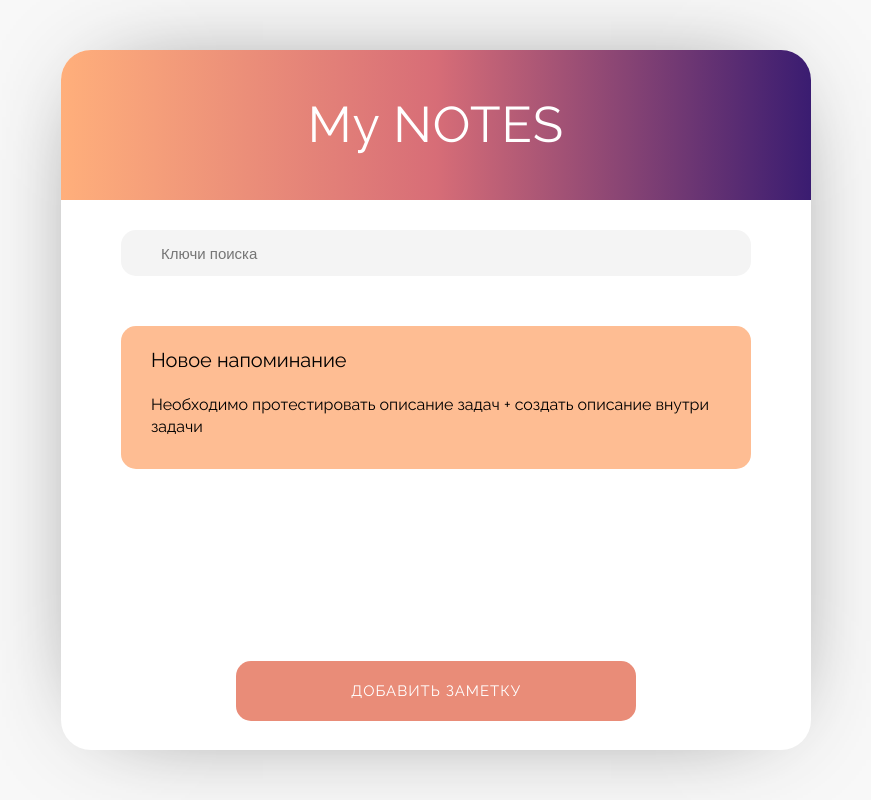
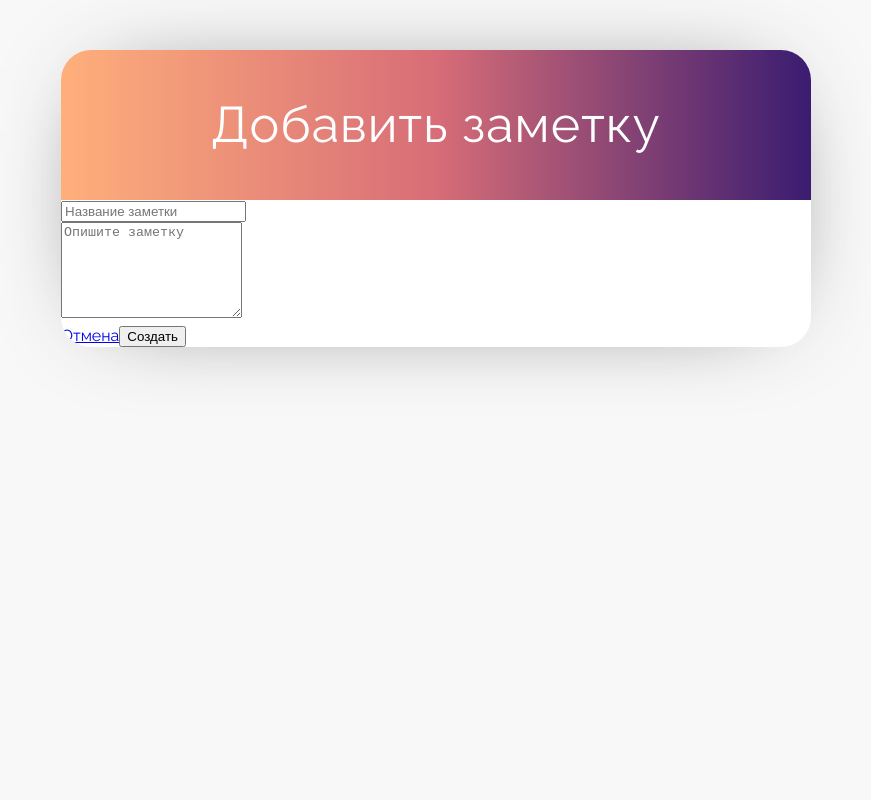
Before and after one commit to EugeneParhomenko/Note-app, an Angular app: page /note in a window 1280 px wide. Shown: the whole page, without its empty margins (204-1075 px from the left). Built offline with nearby package versions, Linux system fonts and the light colour scheme; data requests are answered from the project's data file.

Commit message:
start add/change functions

```diff
--- a/src/app/app.component.html
+++ b/src/app/app.component.html
@@ -1,12 +1,3 @@
 <div class="notesBody">
-  <div class="notes-header">
-    <h1>My NOTES</h1>
-  </div>
-  <edm-notes-filter></edm-notes-filter>
-  <div class="notes-wrapper">
-    <edm-notes-list></edm-notes-list>
-  </div>
-  <div class="notes-footer">
-    <button class="notes-add">Добавить заметку</button>
-  </div>
+  <router-outlet></router-outlet>
 </div>
--- a/src/app/app.component.ts
+++ b/src/app/app.component.ts
@@ -6,5 +6,11 @@ import { Component } from '@angular/core';
   styleUrls: ['./app.component.scss']
 })
 export class AppComponent {
-  title = 'note-app';
+  title = 'My NOTE';
+
+  addFlag:boolean = false;
+
+  public toggleFlag(flag:boolean){
+    return flag = !flag;
+  }
 }
--- a/src/app/app.module.ts
+++ b/src/app/app.module.ts
@@ -1,21 +1,35 @@
 import { BrowserModule } from '@angular/platform-browser';
 import { NgModule } from '@angular/core';
+
+import {Routes, RouterModule} from '@angular/router';
 
 import { AppComponent } from './app.component';
 import { HttpClientModule } from '@angular/common/http';
 import { NotesListComponent } from './notes-list/notes-list.component';
-import { NotesFilterComponent } from './notes-filter/notes-filter.component';
+import { NotesFilterComponent } from './notes-list/notes-filter/notes-filter.component';
 import { NoteService } from './coomon/services/note.service';
+import { NotesItemComponent } from './notes-item/notes-item.component';
+import { FormsModule } from '@angular/forms';
+
+const appRoutes: Routes =[
+  { path: 'note', component: NotesItemComponent},
+  { path: 'note/:id', component: NotesItemComponent},
+  { path: '', component: NotesListComponent},
+  { path: '**', redirectTo: '/'}
+];
 
 @NgModule({
   declarations: [
     AppComponent,
     NotesListComponent,
-    NotesFilterComponent
+    NotesFilterComponent,
+    NotesItemComponent
   ],
   imports: [
     BrowserModule,
-    HttpClientModule
+    HttpClientModule,
+    FormsModule,
+    RouterModule.forRoot(appRoutes)
   ],
   providers: [NoteService],
   bootstrap: [AppComponent]
--- /dev/null
+++ b/src/app/notes-item/notes-item.component.html
@@ -0,0 +1,32 @@
+<div class="notes-header">
+    <h1 *ngIf="!id">Добавить заметку</h1>
+    <h1 *ngIf="id">Редактор заметки</h1>
+</div>
+<div class="notes-form" *ngIf="!id">
+    <form #f="ngForm" (ngSubmit)="addNote(f)">
+        <div class="title">
+            <input type="text" name="title" class="form-item" value="" placeholder="Название заметки" required >
+        </div>
+        <div class="desc">
+            <textarea name="desc" id="" rows="6" placeholder="Опишите заметку"></textarea>
+        </div>
+        <div class="form-buttons">
+            <a [routerLink]="['/']"  class="cancel">Отмена</a>
+            <button type="submit" class="submit-form">Создать</button>
+        </div>
+    </form>
+</div>
+<div class="notes-form" *ngIf="id" >
+    <form #f="ngForm" (ngSubmit)="changeNote(f)">
+        <div class="title">
+            <input type="text" name="title" class="form-item" value="{{ car.title }}" placeholder="Название заметки" required >
+        </div>
+        <div class="desc">
+            <textarea name="desc" id="" rows="6" placeholder="Опишите заметку">{{ car.desc }}</textarea>
+        </div>
+        <div class="form-buttons">
+            <a [routerLink]="['/']"  class="cancel">Отмена</a>
+            <button type="submit" class="submit-form">Обновить</button>
+        </div>
+    </form>
+</div>
--- /dev/null
+++ b/src/app/notes-item/notes-item.component.ts
@@ -0,0 +1,27 @@
+import { Component, OnInit } from '@angular/core';
+import { ActivatedRoute } from '@angular/router';
+import { NgForm } from '@angular/forms';
+
+@Component({
+  selector: 'edm-notes-item',
+  templateUrl: './notes-item.component.html',
+  styleUrls: ['./notes-item.component.scss']
+})
+export class NotesItemComponent implements OnInit {
+
+  id:string;
+
+  constructor(private route: ActivatedRoute) { }
+
+  ngOnInit(): void {
+    this.id = this.route.snapshot.params['id'];
+  }
+
+  addNote(form: NgForm){
+    console.log(form);
+  }
+  changeNote(form: NgForm){
+    console.log(form);
+  }
+
+}
--- a/src/app/notes-list/notes-list.component.html
+++ b/src/app/notes-list/notes-list.component.html
@@ -1,12 +1,19 @@
-<div class="notes-list">
-
-  <div
-    class="note-item"
-    *ngFor="let note of notesList; let i = index"
-  >
-      <div class="title">{{ note.title }}</div>
+<div class="notes-header">
+  <h1>My NOTES</h1>
+</div>
+<edm-notes-filter></edm-notes-filter>
+<div class="notes-wrapper">
+  <div class="notes-list">
+    <div
+      class="note-item"
+      *ngFor="let note of notesList; let i = index"
+    >
+      <div class="title" [routerLink]="['note/', note.id]" >{{ note.title }}</div>
       <div class="desc">{{ note.desc }}</div>
       <button type="button" class="remove" (click)="deleteNote(note.id)"></button>
     </div>
-
   </div>
+</div>
+<div class="notes-footer">
+  <button class="notes-add" routerLink="/note">Добавить <strong>+</strong></button>
+</div>
--- a/src/styles.scss
+++ b/src/styles.scss
@@ -81,6 +81,7 @@ html, body {
                 font-size: 20px;
                 margin: 0 0 20px;
                 color: #000;
+                cursor: pointer;
             }
 
             .desc {
@@ -184,6 +185,12 @@ html, body {
             cursor: pointer;
             box-shadow: none !important;
             outline: none !important;
+
+            strong {
+                font-size: 48px;
+                font-weight: 100;
+                margin-left: 10px;
+            }
         }
     }
 }
```
Also changed, not shown: src/app/notes-list/notes-list.component.ts (+8 -1 lines), src/app/notes-item/notes-item.component.scss (added), src/app/notes-list/notes-filter/notes-filter.component.html (renamed from src/app/notes-filter/notes-filter.component.html), src/app/notes-list/notes-filter/notes-filter.component.scss (added), src/app/notes-list/notes-filter/notes-filter.component.ts (renamed from src/app/notes-filter/notes-filter.component.ts), 2 other files (tests, documents, lock files or other folders).
